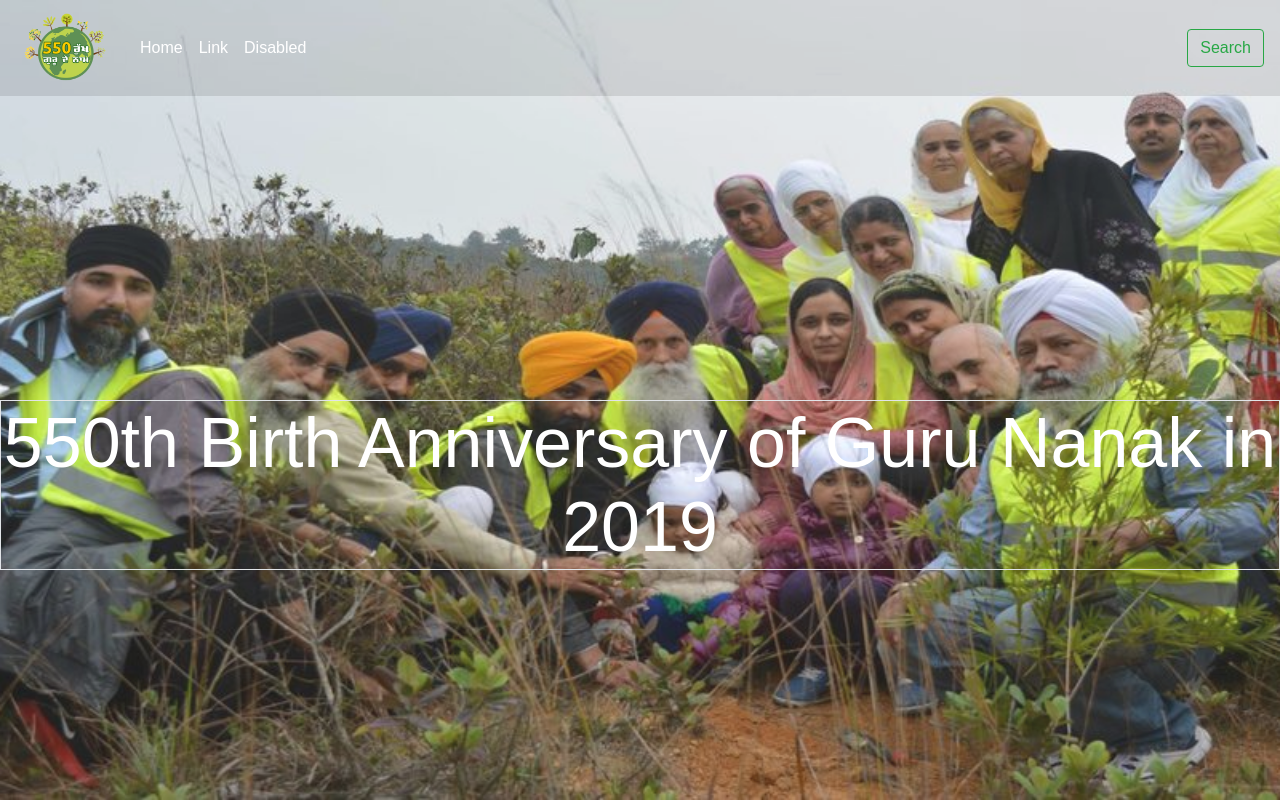
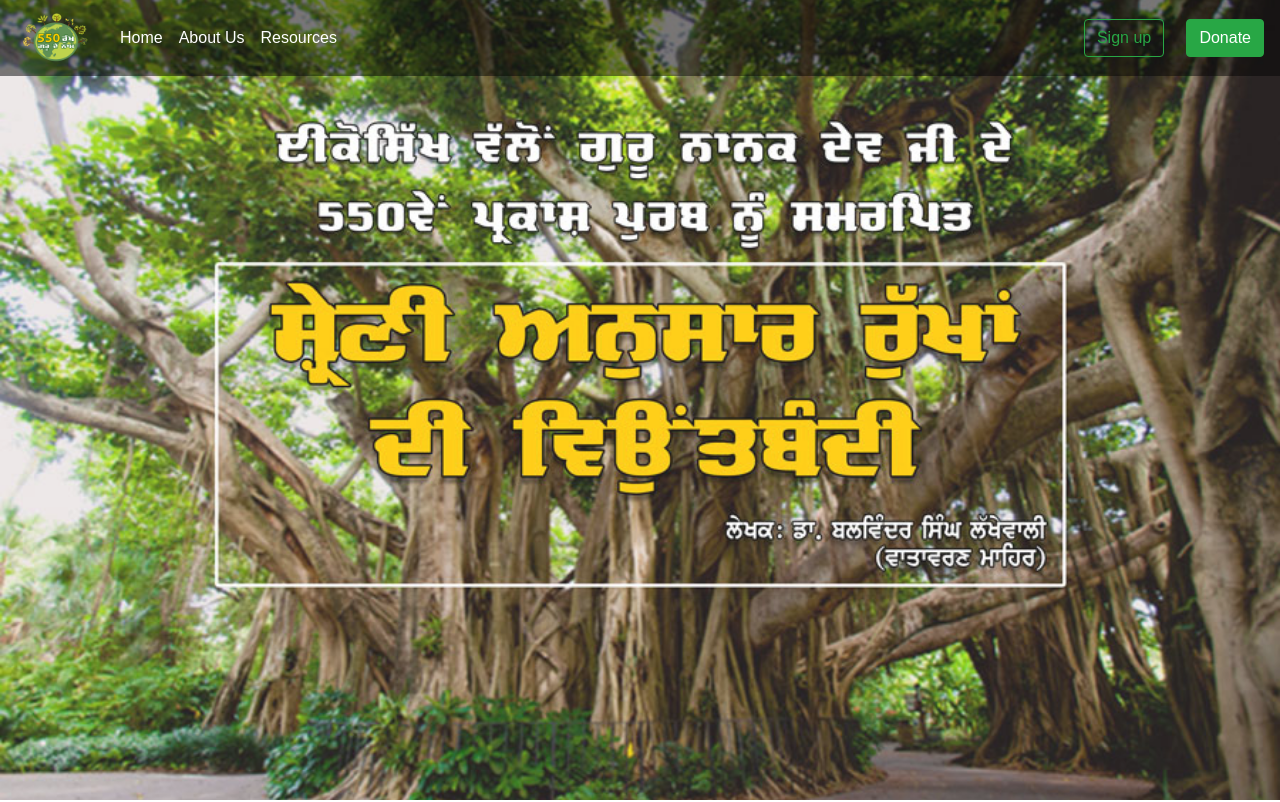
Before and after one commit to ivesingh93/gurunanak550-react, a React (Create React App) app: page / in a window 1280 px wide. Shown: the top 802 px of the page. Built offline with nearby package versions, Linux system fonts and the light colour scheme.

Commit message:
Updated Navbar buttons and added cover page

```diff
--- a/src/components/Logo/Logo.js
+++ b/src/components/Logo/Logo.js
@@ -5,7 +5,7 @@ import classes from './Logo.css';
 const logo = () => (
 
     <div className={classes.Logo}>
-        <img src={gurunanak550logo} alt="gurunanak550" style={{width: '100px', height: '70px' }}/>
+        <img src={gurunanak550logo} alt="gurunanak550" style={{width: '80px', height: '50px' }}/>
     </div>
 
 );
--- a/src/components/Navigation/NavBar/NavBar.css
+++ b/src/components/Navigation/NavBar/NavBar.css
@@ -1,5 +1,5 @@
 .Nav-settings {
-    background: rgba(5, 5, 5, 0.1);
+    background: rgba(5, 5, 5, 0.50);
 }
 
 .cover {
--- a/src/components/Navigation/NavBar/NavBar.js
+++ b/src/components/Navigation/NavBar/NavBar.js
@@ -15,13 +15,15 @@ const navbar = (props) => (
             <a class="nav-link" href="#">Home <span class="sr-only">(current)</span></a>
           </li>
           <li class="nav-item">
-            <a class="nav-link" href="#">Link</a>
+            <a class="nav-link" href="#">About Us</a>
           </li>
           <li class="nav-item">
-            <a class="nav-link disabled" href="#">Disabled</a>
+            <a class="nav-link" href="#">Resources</a>
           </li>
         </ul>
-        <button class="btn btn-outline-success my-2 my-sm-0" type="submit">Search</button>
+        <button class="btn btn-outline-success my-2 my-sm-0" type="submit">Sign up</button>
+        &nbsp; &nbsp; &nbsp;
+        <button class="btn btn-success my-2 my-sm-0" type="submit">Donate</button>
       </div>
     </nav>
   </div>
--- a/src/components/Parallax/Parallax.css
+++ b/src/components/Parallax/Parallax.css
@@ -1,6 +1,6 @@
 .bgimg-1, .bgimg-2, .bgimg-3 {
   position: relative;
-  opacity: 0.9;
+  opacity: 0.90;
   background-attachment: fixed;
   background-position: center;
   background-repeat: no-repeat;
@@ -8,7 +8,7 @@
 
 }
 .bgimg-1 {
-  background-image: url("../../assets/image_1.jpg");
+  background-image: url("../../assets/image_2.jpg");
   min-height: 100vh !important;
 }
 
--- a/src/components/Parallax/Parallax.js
+++ b/src/components/Parallax/Parallax.js
@@ -6,11 +6,11 @@ const parallax = () => (
 
     <div>
         <div className="bgimg-1">
-            <div className="caption">
+            {/* <div className="caption">
                 <h1 className="border" style={{backgroundColor: 'transparent', fontSize: '70px', color: 'white'}}>
                     550th Birth Anniversary of Guru Nanak in 2019
                 </h1>
-            </div>
+            </div> */}
         </div>
 
         <div style={{color: '#777', backgroundColor: 'white', textAlign: 'center', padding: '50px 80px', textAlign: 'justify'}}>
```
Also changed, not shown: src/assets/image_2.jpg (added).
